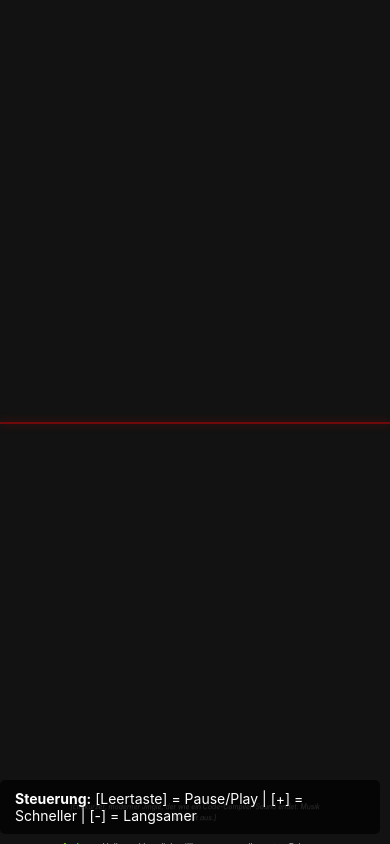
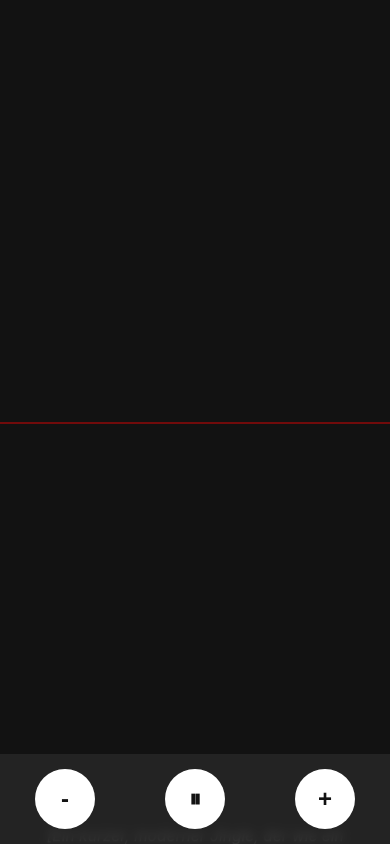
Before and after one commit to ndrstmr/DL4OSS, a plain HTML site: page index.html in a window 390 px wide. Both pictures are taken after a click on the button "Start Teleprompter". Drawn offline with Linux system fonts and the light colour scheme.

Commit message:
Update README and index.html for teleprompter feature implementation and mobile controls

```diff
--- a/index.html
+++ b/index.html
@@ -2,7 +2,7 @@
 <html lang="de">
 <head>
     <meta charset="UTF-8">
-    <meta name="viewport" content="width=device-width, initial-scale=1.0">
+    <meta name="viewport" content="width=device-width, initial-scale=1.0, user-scalable=no">
     <title>Entwickler-Behörde | Live-Podcast Skript</title>
     <style>
         /* Grundlegende Stile & Dark Mode */
@@ -42,16 +42,11 @@
             max-width: 900px;
             height: 100%;
             margin: 0 auto;
-            font-size: 2.2vw; /* Skaliert mit der Fensterbreite */
+            font-size: 28px; /* Feste Größe für Desktop */
             line-height: 1.6;
             text-align: center;
             overflow: hidden;
             display: none; /* Standardmäßig ausgeblendet */
-        }
-        @media (min-width: 1200px) {
-            .teleprompter {
-                font-size: 28px; /* Feste Größe für große Bildschirme */
-            }
         }
 
         /* Der eigentliche Skript-Inhalt, der gescrollt wird */
@@ -59,7 +54,7 @@
             position: absolute;
             left: 0;
             right: 0;
-            top: 100%; /* Startet außerhalb des sichtbaren Bereichs unten */
+            top: 100%;
             transform: translateY(0);
             will-change: transform;
         }
@@ -70,22 +65,9 @@
         }
 
         /* Stile für die Sprecher und Anweisungen */
-        .speaker-andreas {
-            color: #76ff03; /* Helles Grün */
-            font-weight: bold;
-        }
-
-        .speaker-achim {
-            color: #40c4ff; /* Helles Blau */
-            font-weight: bold;
-        }
-
-        .direction {
-            color: #9e9e9e; /* Grau */
-            font-style: italic;
-            display: block;
-            font-size: 0.8em;
-        }
+        .speaker-andreas { color: #76ff03; font-weight: bold; }
+        .speaker-achim { color: #40c4ff; font-weight: bold; }
+        .direction { color: #9e9e9e; font-style: italic; display: block; font-size: 0.8em; }
 
         /* Die Fokus-Linie in der Mitte */
         .focus-line {
@@ -95,23 +77,63 @@
             right: 0;
             height: 2px;
             background-color: rgba(255, 0, 0, 0.4);
-            box-shadow: 0 0 10px rgba(255, 0, 0, 0.4);
             z-index: 10;
-            display: none; /* Standardmäßig ausgeblendet */
+            display: none;
         }
 
-        /* Anleitung für die Steuerung */
+        /* Anleitung für die Desktop-Steuerung */
         .controls-info {
             position: fixed;
             bottom: 10px;
             right: 10px;
             background-color: rgba(0, 0, 0, 0.7);
-            color: #fff;
             padding: 10px 15px;
             border-radius: 5px;
             font-size: 14px;
             z-index: 20;
-            display: none; /* Standardmäßig ausgeblendet */
+            display: none;
+        }
+
+        /* On-Screen-Steuerung für Mobile */
+        .mobile-controls {
+            position: fixed;
+            bottom: 0;
+            left: 0;
+            right: 0;
+            background-color: rgba(40, 40, 40, 0.8);
+            backdrop-filter: blur(5px);
+            display: flex;
+            justify-content: space-around;
+            align-items: center;
+            padding: 15px 0;
+            z-index: 20;
+            display: none; /* Standardmäßig auf Desktop ausblenden */
+        }
+
+        .mobile-controls button {
+            background: #fff;
+            border: none;
+            color: #121212;
+            font-size: 24px;
+            font-weight: bold;
+            width: 60px;
+            height: 60px;
+            border-radius: 50%;
+            cursor: pointer;
+        }
+
+        /* Media Query für mobile Geräte */
+        @media (max-width: 768px) {
+            .teleprompter {
+                width: 95%;
+                font-size: 5vw; /* Schriftgröße an Bildschirmbreite anpassen */
+            }
+            .controls-info {
+                display: none; /* Desktop-Anleitung auf Mobilgeräten ausblenden */
+            }
+            .mobile-controls {
+                display: flex; /* Mobile-Steuerung auf Mobilgeräten anzeigen */
+            }
         }
     </style>
 </head>
@@ -124,78 +146,50 @@
         <b>Steuerung:</b> [Leertaste] = Pause/Play | [+] = Schneller | [-] = Langsamer
     </div>
 
+    <div class="mobile-controls" id="mobile-controls">
+        <button id="slow-btn">-</button>
+        <button id="play-pause-btn">▶</button>
+        <button id="fast-btn">+</button>
+    </div>
+
     <div class="teleprompter" id="teleprompter">
         <div class="script-content" id="script-content">
             <p><span class="direction">[Ein kurzer, moderner Jingle, der wie ein Code-Compiler-Sound endet. Musik blendet aus.]</span></p>
-
             <p><span class="speaker-andreas">Andreas:</span> Hallo und herzlich willkommen zur allerersten Folge von "Entwickler-Behörde"! Dem Live-Podcast, unterstützt von der "public sector dev crew". Hej, das seid ihr alle hier. Mein Name ist Andreas, Entwicklungsleiter für Web- und Shop-Portale hier bei Dataport. Normalerweise spreche ich über TYPO3-Themen oder Shopware und manchmal auch über Künstliche Intelligenz. Heute aber über ein Regelwerk. Dazu begrüße ich meinen Chef und heutigen Gast: Achim. Hallo Achim!</p>
-
             <p><span class="speaker-achim">Achim:</span> Hallo Andreas. Danke, dass ich bei der Premiere dabei sein darf.</p>
-
             <p><span class="speaker-andreas">Andreas:</span> Sehr gerne. Achim, wir haben in den letzten Wochen, eine `Arbeitsanweisung für Open-Source-Veröffentlichungen` für unser CCW geschrieben. Bevor ich uns durch den Dschungel der Paragrafen führe, hol uns doch mal ab: Warum treibst du als Abteilungsleiter dieses Thema mit so einer Energie voran?</p>
-
             <p><span class="speaker-achim">Achim:</span> <span class="direction">[begeistert]</span> Weil das mehr als nur ein Dokument ist, Andreas! Das ist der Startschuss für einen echten Kulturwandel. Wir reden hier über die digitale Souveränität der Verwaltung. Der Grundsatz "Public Money, Public Code" ist doch eine ethische Verpflichtung! Wir nehmen Steuergelder, um Software zu bauen – dann sollten wir sie auch zurückgeben. Wir öffnen die Türen unserer Werkstatt, lassen andere reinschauen, von uns lernen und wir lernen von ihnen. Das ist modern, das ist mutig und stärkt am Ende das Vertrauen in uns als öffentliche Hand.</p>
-
             <p><span class="speaker-andreas">Andreas:</span> Das ist die Vision. Und damit diese Vision nicht im Chaos endet, haben wir versucht, einen praktischen Rahmen zu schaffen. Und darüber wollen wir heute sprechen. Ein zentraler Punkt sind die klaren Rollen. Ok, wir stellen uns das mal als "Band-Analogie" vor: Die Entwickler*innen sind die Musiker, die den Code schreiben. Die Produktverantwortlichen sind die Songwriter, die die Vision für den Hit haben.</p>
-
             <p><span class="speaker-achim">Achim:</span> Ein super Bild! Denn genau das brauchen wir: ein eingespieltes Orchester. Jeder muss sein Instrument kennen, damit am Ende eine Symphonie und keine Kakophonie dabei herauskommt. Klare Rollen sind die Basis für kreative Freiheit.</p>
-
             <p><span class="speaker-andreas">Andreas:</span> Und zur Rolle der Musiker, also der Entwickler, gehört noch ein wichtiger Punkt, der den Datenschutz von uns selbst betrifft. In der Anweisung steht, dass wir für öffentliche Beiträge nicht unsere persönlichen dienstlichen Adressen, sondern pseudonymisierte Adressen wie xyz@dev.dataport.de verwenden sollen.</p>
-
             <p><span class="speaker-achim">Achim:</span> Genau, und das ist ein ganz entscheidender Punkt! Wir wollen transparent sein, aber gleichzeitig die Privatsphäre unserer Mitarbeiter*innen schützen. Niemand soll Sorge haben, im Netz persönlich angegangen zu werden. Diese Regelung schafft eine professionelle Distanz und sorgt für die nötige Sicherheit im Team.</p>
-
             <p><span class="speaker-andreas">Andreas:</span> Gut, dann haben wir die Band und die E-Mail-Adressen. Aber es gibt ja noch das OSCC, das Open-Source-Competence-Center. In der Analogie ist das die Plattenfirma, die schaut, dass wir keine Urheberrechte verletzen.</p>
-
             <p><span class="speaker-achim">Achim:</span> <span class="direction">[lacht]</span> Exakt! Die, die dafür sorgen, dass wir nach dem Release nicht verklagt werden. Das OSCC ist unser juristisches und prozessuales Gewissen. Und ich als Abteilungsleiter bin dann sozusagen der Produzent, der nach all den Checks sagt: „Der Song hat Hit-Potenzial, den bringen wir raus!“</p>
-
             <p><span class="speaker-andreas">Andreas:</span> Perfekt. Dann lass uns über die Technik sprechen, das ist auch genau mein Part. Zum Beispiel Lizenzen. Wir haben als Standardlizenz die EUPL 1.2 genommen. Die ist für uns ideal: Sie wurde für den europäischen Rechtsraum geschaffen und ihre "Copyleft"-Klausel sorgt dafür, dass Weiterentwicklungen ebenfalls offen bleiben.</p>
-
             <p><span class="speaker-achim">Achim:</span> Und genau das unterstreicht doch unseren europäischen, wertebasierten Ansatz! Wir nutzen keinen Lizenz-Wildwuchs, sondern einen stabilen Rahmen, der für alle verständlich ist und unsere Prinzipien schützt.</p>
-
             <p><span class="speaker-andreas">Andreas:</span> Richtig. Für kleine, technische Bibliotheken haben wir aber auch Ausnahmen wie MIT oder Apache 2.0 vorgesehen, um maximale Wiederverwendung zu ermöglichen. Aber was, wenn wir externe Komponenten nutzen wollen? Um da den Überblick zu behalten, werden wir die SBOM, die "Software Bill of Materials", zur Pflicht machen.</p>
-
             <p><span class="speaker-achim">Achim:</span> Ah, die berühmte "Zutatenliste für Software", wie du es nennst.</p>
-
             <p><span class="speaker-andreas">Andreas:</span> <span class="direction">[lacht]</span> Genau. So wissen wir immer, was in unserem Code "drinsteckt" – welche Bibliotheken, welche Lizenzen, welche bekannten Sicherheitslücken. Das ist die Grundlage für jeden rechtlichen und technischen Check.</p>
-
             <p><span class="speaker-achim">Achim:</span> Das ist gelebte Transparenz! Wir legen die Karten auf den Tisch. Das ist ehrlich und schafft eine ganz neue Ebene des Vertrauens, nach innen und nach außen.</p>
-
             <p><span class="speaker-andreas">Andreas:</span> Absolut. Deshalb schreibt die Anweisung auch einen dreistufigen, automatisierten Sicherheitscheck vor: SAST, SCA und Secret Scanning.</p>
-
             <p><span class="speaker-achim">Achim:</span> Okay, jetzt musst du die Kürzel für uns Normalsterbliche übersetzen, Andreas.</p>
-
             <p><span class="speaker-andreas">Andreas:</span> Gerne. Stell es dir einfach vor: SAST (Static Application Security Testing) ist wie eine automatische Rechtschreibprüfung, nur für typische Sicherheitsfehler in unserem eigenen Code. SCA (Software Composition Analysis) prüft unsere "Zutatenliste", die SBOM, auf bekannte Allergien, also auf Sicherheitslücken in den externen Bibliotheken, die wir nutzen. Und Secret Scanning sucht nach dem versehentlich im Code vergessenen Backstage-Pass – also nach Passwörtern oder API-Schlüsseln.</p>
-
             <p><span class="speaker-achim">Achim:</span> Fantastisch erklärt. Wir liefern also quasi ein Produkt mit Sicherheits-TÜV und transparenter Zutatenliste. Und wie kommt dieses Qualitätsprodukt dann in die Welt?</p>
-
             <p><span class="speaker-andreas">Andreas:</span> Der Prozess ist klar: Nach den internen Checks und der Freigabe durch dich... <span class="direction">[zwinkert]</span> ...wird der Code auf den externen Plattformen veröffentlicht. Bevorzugt auf OpenCoDE.de, unserem Schaufenster für die deutsche Verwaltung.</p>
-
             <p><span class="speaker-achim">Achim:</span> Und dann ist Feierabend? Code online, Haken dran, nächstes Projekt?</p>
-
             <p><span class="speaker-andreas">Andreas:</span> Auf keinen Fall, und das ist der wichtigste Kulturwandel. Die Arbeit fängt dann erst richtig an.</p>
-
             <p><span class="speaker-achim">Achim:</span> Was machen wir, wenn 'TrollHunter42' ein Issue aufmacht und schreibt: "Euer Code ist Schrott"? Was ist die Reaktion nach unserer neuen Anweisung?</p>
-
             <p><span class="speaker-andreas">Andreas:</span> <span class="direction">[lacht]</span> Tja, was würdest du als Abteilungsleiter vorschlagen?</p>
-
             <p><span class="speaker-achim">Achim:</span> <span class="direction">[ironisch, mit gespieltem Ernst]</span>... Sofort einen Arbeitskreis gründen, um das Feedback zu evaluieren?</p>
-
             <p><span class="speaker-andreas">Andreas:</span> <span class="direction">[lacht]</span> Falsche Antwort! Die Anweisung sagt: Wir nehmen das professionell. Wir antworten freundlich, fragen nach Details und sehen das Feedback als Geschenk. Wir haben uns sogar ein Ziel von 3-5 Werktagen für eine erste Reaktion gesetzt. Wir lassen die Community nicht im Regen stehen.</p>
-
             <p><span class="speaker-achim">Achim:</span> Das ist der Geist von Open Source. Wir gehen in den Dialog, wir lernen und verbessern uns gemeinsam. Ich kann es kaum erwarten zu sehen, welche großartigen Dinge daraus entstehen.</p>
-
             <p><span class="speaker-andreas">Andreas:</span> Perfekt. Achim, danke, dass du die Vision hinter unserer praktischen Arbeit heute so klar skizziert hast.</p>
-
             <p><span class="speaker-achim">Achim:</span> Und danke dir, Andreas, dass du diese Vision in ein so klares und funktionierendes Regelwerk gegossen hast!</p>
-
             <p><span class="speaker-andreas">Andreas:</span> Und an euch im CCW: Wo finden wir diese Anweisung denn nun, Achim?</p>
-
             <p><span class="speaker-achim">Achim:</span> Sie ist zentral im Confluence im Bereich des CCW abgelegt und für alle zugänglich. Einfach nach "Arbeitsanweisung Open Source" suchen. Aber so richtig verwaltungs-like wird es erst wenn die Anweisung in der E-Akte ist. Da könnt ihr sie auch finden.</p>
-
             <p><span class="speaker-andreas">Andreas:</span> Super. Das war's für heute bei "Entwickler-Behörde". Bis zum nächsten Mal!</p>
-
             <p><span class="direction">[Jingle von Anfang wird wieder eingespielt und blendet aus.]</span></p>
-            </div>
+        </div>
     </div>
 
     <script>
@@ -205,20 +199,32 @@
         const scriptContent = document.getElementById('script-content');
         const focusLine = document.getElementById('focus-line');
         const controlsInfo = document.getElementById('controls-info');
+        const mobileControls = document.getElementById('mobile-controls');
+        const slowBtn = document.getElementById('slow-btn');
+        const playPauseBtn = document.getElementById('play-pause-btn');
+        const fastBtn = document.getElementById('fast-btn');
 
         // Animationsvariablen
-        let scrollSpeed = 0.35; // Grundgeschwindigkeit. Kann angepasst werden.
-        let isPaused = true; // Startet pausiert
+        let scrollSpeed = 0.35;
+        let isPaused = true;
         let position = 0;
         let animationFrameId;
 
         // Start-Funktion
         startButton.addEventListener('click', () => {
-            startButton.style.display = 'none'; // Button ausblenden
-            teleprompter.style.display = 'block'; // Teleprompter anzeigen
+            startButton.style.display = 'none';
+            teleprompter.style.display = 'block';
             focusLine.style.display = 'block';
-            controlsInfo.style.display = 'block';
-            isPaused = false; // Animation starten
+
+            // Anzeigen der richtigen Steuerung je nach Gerät
+            if (window.innerWidth <= 768) {
+                mobileControls.style.display = 'flex';
+            } else {
+                controlsInfo.style.display = 'block';
+            }
+
+            isPaused = false;
+            playPauseBtn.innerHTML = '⏸';
             animate();
         });
 
@@ -227,7 +233,6 @@
                 position += scrollSpeed;
                 scriptContent.style.transform = `translateY(-${position}px)`;
 
-                // Wenn das Ende erreicht ist, stoppen
                 if (position > scriptContent.clientHeight + window.innerHeight) {
                     cancelAnimationFrame(animationFrameId);
                     return;
@@ -236,20 +241,39 @@
             animationFrameId = requestAnimationFrame(animate);
         }
 
-        // Steuerung per Tastatur
+        function togglePause() {
+            isPaused = !isPaused;
+            playPauseBtn.innerHTML = isPaused ? '▶' : '⏸';
+        }
+
+        function increaseSpeed() {
+             scrollSpeed += 0.05;
+        }
+
+        function decreaseSpeed() {
+            scrollSpeed = Math.max(0.05, scrollSpeed - 0.05);
+        }
+
+        // --- Event Listeners für die Steuerung ---
+
+        // Mobile Steuerung
+        playPauseBtn.addEventListener('click', togglePause);
+        fastBtn.addEventListener('click', increaseSpeed);
+        slowBtn.addEventListener('click', decreaseSpeed);
+
+        // Desktop Steuerung (Tastatur)
         document.addEventListener('keydown', (event) => {
-            // Leertaste zum Pausieren/Fortsetzen
+            if (teleprompter.style.display !== 'block') return; // Nur aktiv, wenn Teleprompter läuft
+
             if (event.code === 'Space') {
-                event.preventDefault(); // Verhindert Scrollen der Seite
-                isPaused = !isPaused;
+                event.preventDefault();
+                togglePause();
             }
-            // Plus-Taste zum Beschleunigen
             if (event.key === '+') {
-                scrollSpeed += 0.05;
+                increaseSpeed();
             }
-            // Minus-Taste zum Verlangsamen
             if (event.key === '-') {
-                scrollSpeed = Math.max(0.05, scrollSpeed - 0.05); // Verhindert negative Geschwindigkeit
+                decreaseSpeed();
             }
         });
     </script>
```
Also changed, not shown: 1 other file.
